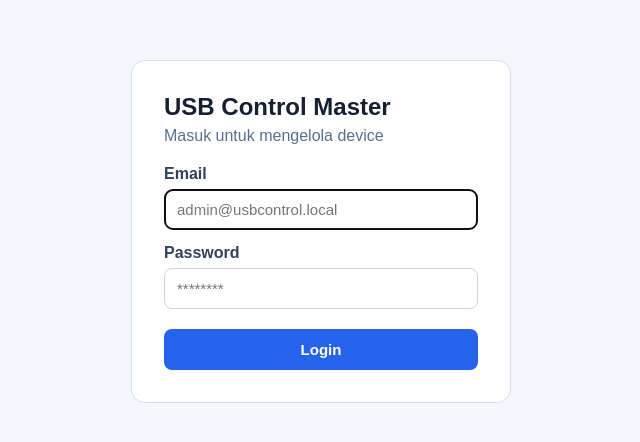
After one commit to Pais0925/USBControlMaster, a FastAPI app: template master/templates/login.html in a window 1280 px wide. The commit adds this page. Shown: the top 442 px of the page, without its empty margins (319-959 px from the left). Run offline with FastAPI, Linux system fonts and the light colour scheme; the template is opened without the code that fills it, so the values that code supplies are empty.

Commit message:
feat: auth email+password untuk dashboard dengan session login 30 menit (SQLite)
- Tabel users + sessions di SQLite (master.db), password PBKDF2-HMAC-SHA256
- Halaman /login, cookie httpOnly 30 menit, logout
- Dashboard + API dashboard dilindungi; endpoint agent (/api/agent/*, /health) tetap terbuka
- Admin awal dari env ADMIN_EMAIL/ADMIN_PASSWORD (default admin@usbcontrol.local/admin123, hanya dibuat jika tabel users kosong)
- JS dashboard redirect ke /login saat sesi habis

```diff
--- a/master/requirements.txt
+++ b/master/requirements.txt
@@ -2,3 +2,4 @@ fastapi
 uvicorn
 jinja2
 pydantic
+python-multipart
--- a/master/server.py
+++ b/master/server.py
@@ -1,10 +1,13 @@
-from datetime import datetime, timezone
+from datetime import datetime, timedelta, timezone
 from pathlib import Path
+import hashlib
+import hmac
+import os
 import secrets
 import sqlite3
 
-from fastapi import FastAPI, Request, HTTPException
-from fastapi.responses import HTMLResponse
+from fastapi import FastAPI, Form, Request, HTTPException
+from fastapi.responses import HTMLResponse, RedirectResponse
 from fastapi.templating import Jinja2Templates
 from fastapi.staticfiles import StaticFiles
 from pydantic import BaseModel
@@ -16,6 +19,10 @@ DB_PATH = BASE_DIR / "master.db"
 app = FastAPI(title="USB Control Master V4 - USB + MTP/WPD")
 app.mount("/static", StaticFiles(directory=BASE_DIR / "static"), name="static")
 templates = Jinja2Templates(directory=str(BASE_DIR / "templates"))
+
+# --- Dashboard auth (email + password, session cookie 30 menit) ---
+SESSION_COOKIE = "usb_session"
+SESSION_TTL_SECONDS = 30 * 60
 
 
 def db():
@@ -46,6 +53,65 @@ def ensure_column(conn, table, column, definition):
         conn.execute(f"ALTER TABLE {table} ADD COLUMN {column} {definition}")
 
 
+def hash_password(password: str) -> str:
+    """PBKDF2-HMAC-SHA256, format: salt_hex$hash_hex (kompatibel hashlib)."""
+    salt = secrets.token_bytes(16)
+    dk = hashlib.pbkdf2_hmac("sha256", password.encode("utf-8"), salt, 200_000)
+    return f"{salt.hex()}${dk.hex()}"
+
+
+def verify_password(password: str, stored: str) -> bool:
+    try:
+        salt_hex, hash_hex = stored.split("$", 1)
+        dk = hashlib.pbkdf2_hmac(
+            "sha256", password.encode("utf-8"), bytes.fromhex(salt_hex), 200_000
+        )
+        return hmac.compare_digest(dk.hex(), hash_hex)
+    except Exception:
+        return False
+
+
+def create_session(conn, email: str) -> str:
+    token = secrets.token_urlsafe(32)
+    expires = datetime.now(timezone.utc) + timedelta(seconds=SESSION_TTL_SECONDS)
+    conn.execute(
+        "INSERT INTO sessions(token, email, expires_at, created_at) VALUES (?, ?, ?, ?)",
+        (token, email, expires.isoformat(), now()),
+    )
+    return token
+
+
+def get_session(conn, token: str):
+    """Return session row jika token valid & belum kedaluwarsa, selain itu None."""
+    if not token:
+        return None
+    row = conn.execute(
+        "SELECT token, email, expires_at FROM sessions WHERE token=?", (token,)
+    ).fetchone()
+    if not row:
+        return None
+    try:
+        expires = datetime.fromisoformat(row["expires_at"])
+    except Exception:
+        return None
+    if datetime.now(timezone.utc) >= expires:
+        conn.execute("DELETE FROM sessions WHERE token=?", (token,))
+        conn.commit()
+        return None
+    return row
+
+
+def current_user(request: Request):
+    """Return email user jika cookie session valid, selain itu None."""
+    token = request.cookies.get(SESSION_COOKIE, "")
+    conn = db()
+    try:
+        row = get_session(conn, token)
+        return row["email"] if row else None
+    finally:
+        conn.close()
+
+
 def init_db():
     conn = db()
     conn.execute("""
@@ -70,6 +136,32 @@ def init_db():
             created_at TEXT NOT NULL
         )
     """)
+    conn.execute("""
+        CREATE TABLE IF NOT EXISTS users (
+            id INTEGER PRIMARY KEY AUTOINCREMENT,
+            email TEXT UNIQUE NOT NULL,
+            password_hash TEXT NOT NULL,
+            created_at TEXT NOT NULL
+        )
+    """)
+    conn.execute("""
+        CREATE TABLE IF NOT EXISTS sessions (
+            token TEXT PRIMARY KEY,
+            email TEXT NOT NULL,
+            expires_at TEXT NOT NULL,
+            created_at TEXT NOT NULL
+        )
+    """)
+
+    # Akun admin awal: hanya dibuat jika tabel users masih kosong.
+    admin_email = os.environ.get("ADMIN_EMAIL", "admin@usbcontrol.local")
+    admin_password = os.environ.get("ADMIN_PASSWORD", "admin123")
+    count = conn.execute("SELECT COUNT(*) AS c FROM users").fetchone()["c"]
+    if count == 0:
+        conn.execute(
+            "INSERT INTO users(email, password_hash, created_at) VALUES (?, ?, ?)",
+            (admin_email.lower().strip(), hash_password(admin_password), now()),
+        )
 
     # Safe migration for the old master.db: add only missing fields.
     ensure_column(conn, "devices", "display_name", "TEXT")
@@ -119,8 +211,62 @@ def health():
     return {"status": "ok", "database": "master.db"}
 
 
+@app.get("/login", response_class=HTMLResponse)
+def login_page(request: Request):
+    if current_user(request):
+        return RedirectResponse("/", status_code=303)
+    return templates.TemplateResponse(request=request, name="login.html", context={})
+
+
+@app.post("/login")
+def login(request: Request, email: str = Form(...), password: str = Form(...)):
+    conn = db()
+    try:
+        row = conn.execute(
+            "SELECT email, password_hash FROM users WHERE email=?",
+            (email.strip().lower(),),
+        ).fetchone()
+        if not row or not verify_password(password, row["password_hash"]):
+            return templates.TemplateResponse(
+                request=request,
+                name="login.html",
+                context={"error": "Email atau password salah."},
+                status_code=401,
+            )
+        token = create_session(conn, row["email"])
+        conn.commit()
+    finally:
+        conn.close()
+    response = RedirectResponse("/", status_code=303)
+    response.set_cookie(
+        SESSION_COOKIE,
+        token,
+        max_age=SESSION_TTL_SECONDS,
+        httponly=True,
+        samesite="lax",
+    )
+    return response
+
+
+@app.post("/logout")
+def logout(request: Request):
+    token = request.cookies.get(SESSION_COOKIE, "")
+    if token:
+        conn = db()
+        try:
+            conn.execute("DELETE FROM sessions WHERE token=?", (token,))
+            conn.commit()
+        finally:
+            conn.close()
+    response = RedirectResponse("/login", status_code=303)
+    response.delete_cookie(SESSION_COOKIE)
+    return response
+
+
 @app.get("/", response_class=HTMLResponse)
 def dashboard(request: Request):
+    if not current_user(request):
+        return RedirectResponse("/login", status_code=303)
     conn = db()
     devices = conn.execute("""
         SELECT id, device_id, device_name, display_name, username,
@@ -141,7 +287,9 @@ def dashboard(request: Request):
 
 
 @app.get("/api/devices")
-def get_devices():
+def get_devices(request: Request):
+    if not current_user(request):
+        raise HTTPException(401, "Unauthorized")
     conn = db()
     rows = conn.execute("""
         SELECT id, device_id, device_name, display_name, username,
@@ -177,7 +325,9 @@ def get_device_status(device_id: str):
 
 
 @app.post("/api/enrollment-keys")
-def create_key():
+def create_key(request: Request):
+    if not current_user(request):
+        raise HTTPException(401, "Unauthorized")
     conn = db()
     for _ in range(10):
         key = "-".join(secrets.token_hex(2).upper() for _ in range(4))
@@ -278,7 +428,9 @@ def agent_policy(request: Request):
 
 
 @app.post("/api/devices/{device_id}/usb")
-def set_usb(device_id: str, command: USBCommand):
+def set_usb(request: Request, device_id: str, command: USBCommand):
+    if not current_user(request):
+        raise HTTPException(401, "Unauthorized")
     conn = db()
     cur = conn.execute(
         "UPDATE devices SET usb_enabled=? WHERE device_id=?",
@@ -292,7 +444,9 @@ def set_usb(device_id: str, command: USBCommand):
 
 
 @app.post("/api/devices/{device_id}/mtp")
-def set_mtp(device_id: str, command: MTPCommand):
+def set_mtp(request: Request, device_id: str, command: MTPCommand):
+    if not current_user(request):
+        raise HTTPException(401, "Unauthorized")
     conn = db()
     cur = conn.execute(
         "UPDATE devices SET mtp_enabled=? WHERE device_id=?",
@@ -306,7 +460,9 @@ def set_mtp(device_id: str, command: MTPCommand):
 
 
 @app.post("/api/devices/{device_id}/rename")
-def rename_device(device_id: str, command: RenameCommand):
+def rename_device(request: Request, device_id: str, command: RenameCommand):
+    if not current_user(request):
+        raise HTTPException(401, "Unauthorized")
     name = command.display_name.strip()
     if not name:
         raise HTTPException(400, "Nama tidak boleh kosong")
--- a/master/static/style.css
+++ b/master/static/style.css
@@ -25,4 +25,16 @@ code { background:#eef2f6; padding:3px 6px; border-radius:5px; }
 .danger { background:#f5d8d8; }
 .success { background:#dcefdc; }
 .empty { text-align:center; color:#75869a; padding:24px; }
+.login-box { max-width:380px; margin:60px auto; background:white; border:1px solid #d8dee8; border-radius:14px; padding:32px; }
+.login-box h1 { margin:0 0 6px; font-size:24px; }
+.login-box .muted { margin:0 0 20px; color:#58708f; }
+.login-box label { display:block; font-weight:600; margin:14px 0 6px; color:#33415c; }
+.login-box input { width:100%; padding:11px 12px; border:1px solid #c9d3e0; border-radius:8px; font-size:15px; }
+.login-box button.full { width:100%; margin-top:20px; background:#2563eb; color:white; font-size:15px; padding:12px; }
+.login-box button.full:hover { background:#1d4ed8; }
+.alert { background:#fbe0e0; color:#9b1c1c; border-radius:8px; padding:10px 12px; margin-bottom:6px; font-size:14px; }
+@media (max-width:800px) { .login-box { margin:24px 16px; } }
+
 @media (max-width:800px) { header { padding:16px; } .keybox,.card { margin-left:16px; margin-right:16px; } header { gap:12px; } }
+#logout-form { position:fixed; top:16px; right:16px; }
+.logout-btn { background:#f0f0f0; }
--- /dev/null
+++ b/master/templates/login.html
@@ -0,0 +1,27 @@
+<!doctype html>
+<html lang="id">
+<head>
+  <meta charset="utf-8">
+  <meta name="viewport" content="width=device-width,initial-scale=1">
+  <title>Login - USB Control Master</title>
+  <link rel="stylesheet" href="/static/style.css?v=4">
+</head>
+<body>
+<div class="wrap">
+  <div class="login-box">
+    <h1>USB Control Master</h1>
+    <p class="muted">Masuk untuk mengelola device</p>
+    {% if error %}
+    <div class="alert">{{ error }}</div>
+    {% endif %}
+    <form method="post" action="/login">
+      <label for="email">Email</label>
+      <input type="email" id="email" name="email" required autofocus autocomplete="username" placeholder="admin@usbcontrol.local">
+      <label for="password">Password</label>
+      <input type="password" id="password" name="password" required autocomplete="current-password" placeholder="********">
+      <button type="submit" class="full">Login</button>
+    </form>
+  </div>
+</div>
+</body>
+</html>
```
Also changed, not shown: master/templates/dashboard.html (+15 -0 lines).
